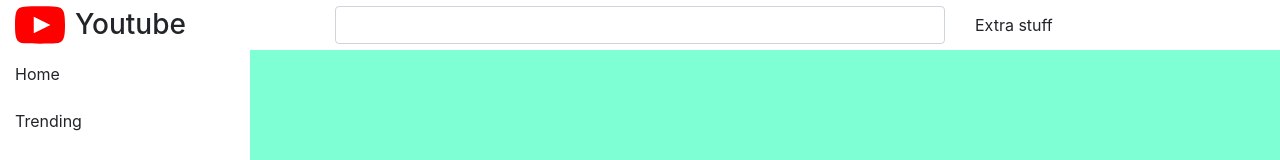
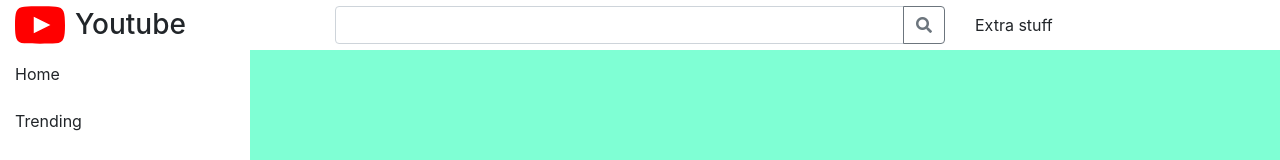
Before and after one commit to dragonbone81/youtube-react, a React (Create React App) app: page /trending in a window 1280 px wide. Shown: the top 160 px of the page. Built offline with nearby package versions, Linux system fonts and the light colour scheme.

Commit message:
more searching

```diff
--- a/public/index.html
+++ b/public/index.html
@@ -15,6 +15,8 @@
     <link rel="manifest" href="%PUBLIC_URL%/manifest.json"/>
     <link rel="stylesheet" href="https://stackpath.bootstrapcdn.com/bootstrap/4.2.1/css/bootstrap.min.css"
           integrity="sha384-GJzZqFGwb1QTTN6wy59ffF1BuGJpLSa9DkKMp0DgiMDm4iYMj70gZWKYbI706tWS" crossorigin="anonymous">
+    <link rel="stylesheet" href="https://use.fontawesome.com/releases/v5.7.1/css/all.css"
+          integrity="sha384-fnmOCqbTlWIlj8LyTjo7mOUStjsKC4pOpQbqyi7RrhN7udi9RwhKkMHpvLbHG9Sr" crossorigin="anonymous">
     <!--
       Notice the use of %PUBLIC_URL% in the tags above.
       It will be replaced with the URL of the `public` folder during the build.
--- a/src/App.css
+++ b/src/App.css
@@ -4,10 +4,12 @@
     max-width: 250px;
     /*background-color: greenyellow;*/
 }
-.sidebar-item{
+
+.sidebar-item {
     padding-left: 0;
- }
-.youtube-logo{
+}
+
+.youtube-logo {
     height: 50px;
     margin-right: 10px;
 }
@@ -19,9 +21,19 @@
 html, body {
     height: 100%;
 }
-#root{
+
+#root {
     height: 100%;
 }
-.App{
+
+.App {
     height: 100%;
 }
+.no-glow:focus{
+    outline: none;
+    box-shadow: none;
+}
+.btn:focus, .btn:active, .input-group:focus, .input-group:active {
+    outline: none !important;
+    box-shadow: none;
+}
--- a/src/components/TopBar.js
+++ b/src/components/TopBar.js
@@ -3,6 +3,12 @@ import {observer, inject} from 'mobx-react';
 import youtubeLogo from '../youtube-logo.svg';
 
 class Sidebar extends Component {
+    _handleKeyPress = ({key}) => {
+        if (key === 'Enter') {
+            this.props.store.youtubeSearch();
+        }
+    };
+
     render() {
         return (
             <div className="row justify-content-center">
@@ -12,7 +18,19 @@ class Sidebar extends Component {
                         <div><h3 className="my-auto">Youtube</h3></div>
                     </div>
                 </div>
-                <div className="col-6 d-flex align-items-center"><input className="form-control"/></div>
+                <div className="col-6 d-flex align-items-center">
+                    <div className="input-group">
+                        <input className="form-control no-glow"
+                               onKeyPress={this._handleKeyPress}
+                               onChange={({target}) => this.props.store.changeQuerySearchTerm(target.value)}
+                               value={this.props.store.querySearchTerm}/>
+                        <div onClick={this.props.store.youtubeSearch} className="input-group-append">
+                            <button className="btn btn-outline-secondary" type="button" id="button-addon2"><i
+                                className="fas fa-search"/>
+                            </button>
+                        </div>
+                    </div>
+                </div>
                 <div className="col d-flex align-items-center text-center">Extra stuff</div>
             </div>
 
--- a/src/routes/Home.js
+++ b/src/routes/Home.js
@@ -2,6 +2,10 @@ import React, {Component} from 'react';
 import {observer, inject} from 'mobx-react';
 
 class Home extends Component {
+    componentDidMount() {
+        // this.props.store.youtubeSearch("minecraft")
+    }
+
     render() {
         return (
             <div>
--- a/src/store/store.js
+++ b/src/store/store.js
@@ -1,17 +1,24 @@
 import {decorate, configure, observable, action} from 'mobx'
+import {youtubeSearch} from '../api/api'
 
 configure({enforceActions: "observed"});
 
 class Store {
     API_KEY = "AIzaSyDa3twZvyiLDhDQUFu8s-dScTYzp4AnVvY";
-    changeTesting = () => {
-        this.test = 'yo'
-    }
+    querySearchTerm = "";
+    changeQuerySearchTerm = (newTerm) => {
+        this.querySearchTerm = newTerm;
+    };
+    youtubeSearch = () => {
+        if (this.querySearchTerm !== "") {
+            youtubeSearch(this.API_KEY, this.querySearchTerm);
+        }
+    };
 }
 
 decorate(Store, {
-    test: observable,
-    changeTesting: action,
+    querySearchTerm: observable,
+    changeQuerySearchTerm: action,
 });
 
 export default new Store();
```
Also changed, not shown: src/api/api.js (renamed from src/api/youtube-search.js).
